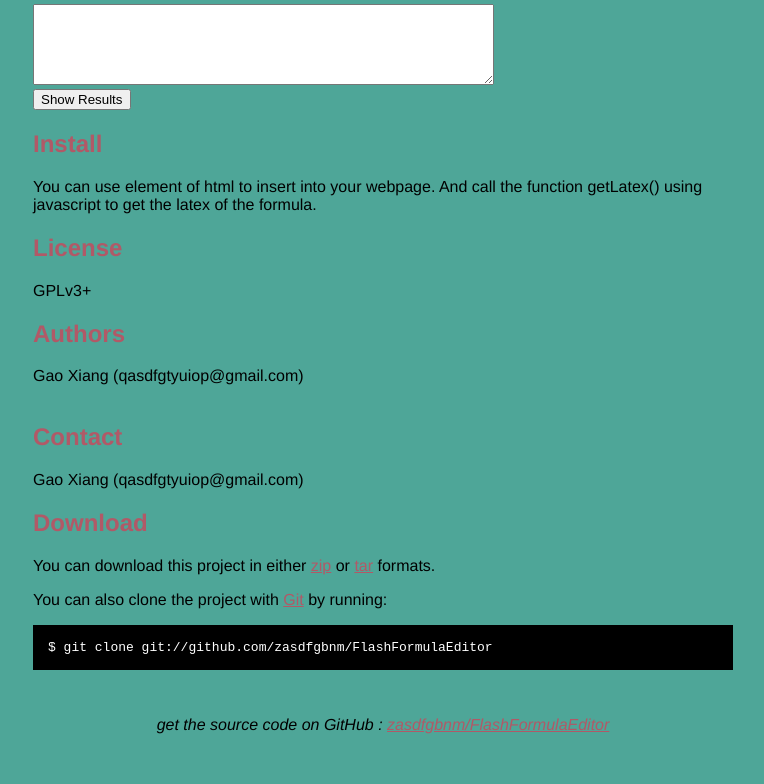
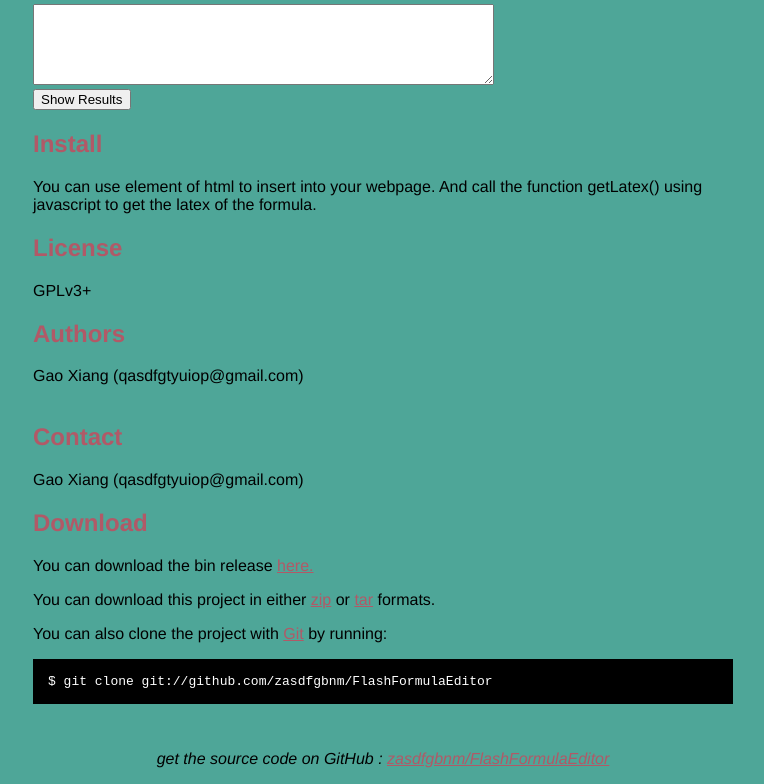
Before and after one commit to zasdfgbnm-dumpster/FlashFormulaEditor, a plain HTML site: page index.html in a window 1280 px wide. Shown: the part 1112-1896 px from the top of the page, without its empty margins (257-1021 px from the left). Before the commit the page ends 1862 px from the top, so only its background shows below. Drawn offline with Linux system fonts and the light colour scheme.

Commit message:
add direct download link to homepage

```diff
--- a/index.html
+++ b/index.html
@@ -132,6 +132,10 @@ And call the function getLatex() using javascript to get the latex of the formul
 
     <h2>Download</h2>
     <p>
+    	You can download the bin release
+    	<a href="FlashFormulaEditor.zip">here.</a>
+    </p>
+    <p>
       You can download this project in either
       <a href="http://github.com/zasdfgbnm/FlashFormulaEditor/zipball/master">zip</a> or
       <a href="http://github.com/zasdfgbnm/FlashFormulaEditor/tarball/master">tar</a> formats.
```
Also changed, not shown: 1 other file.
